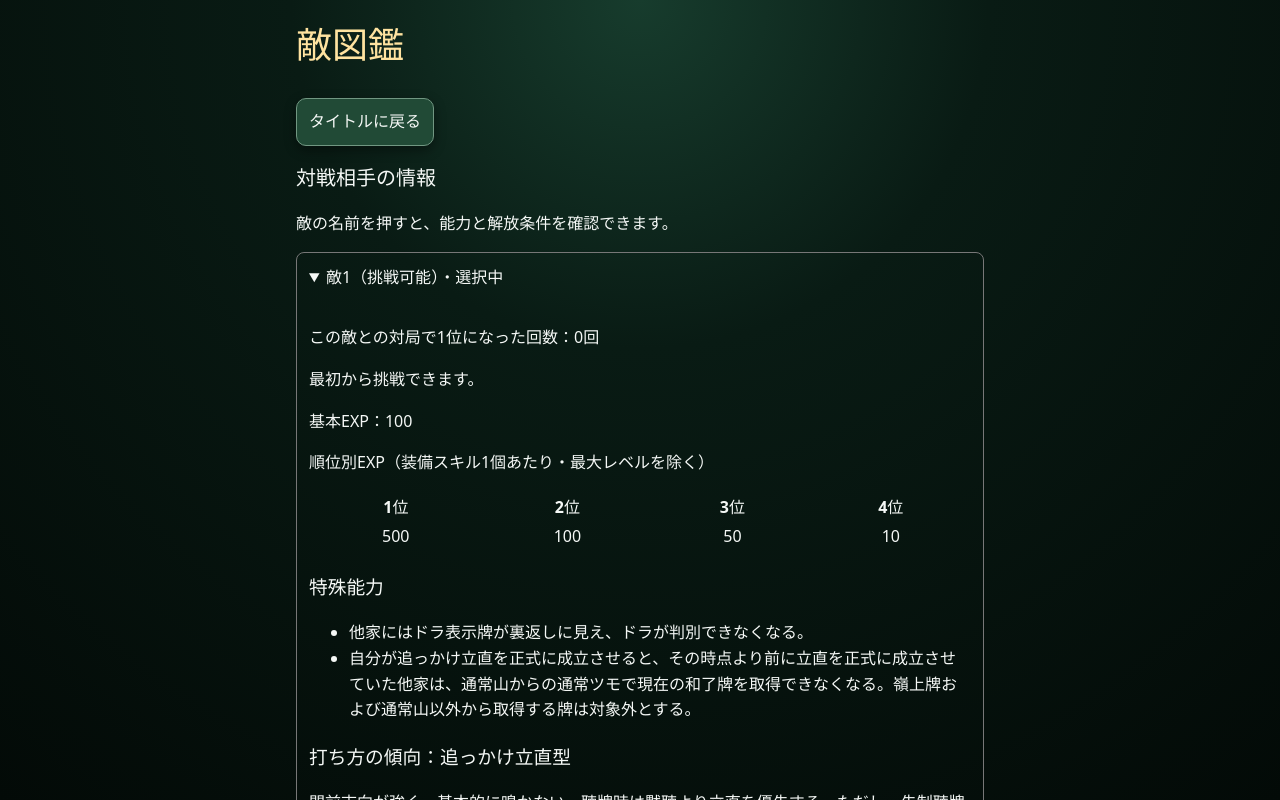
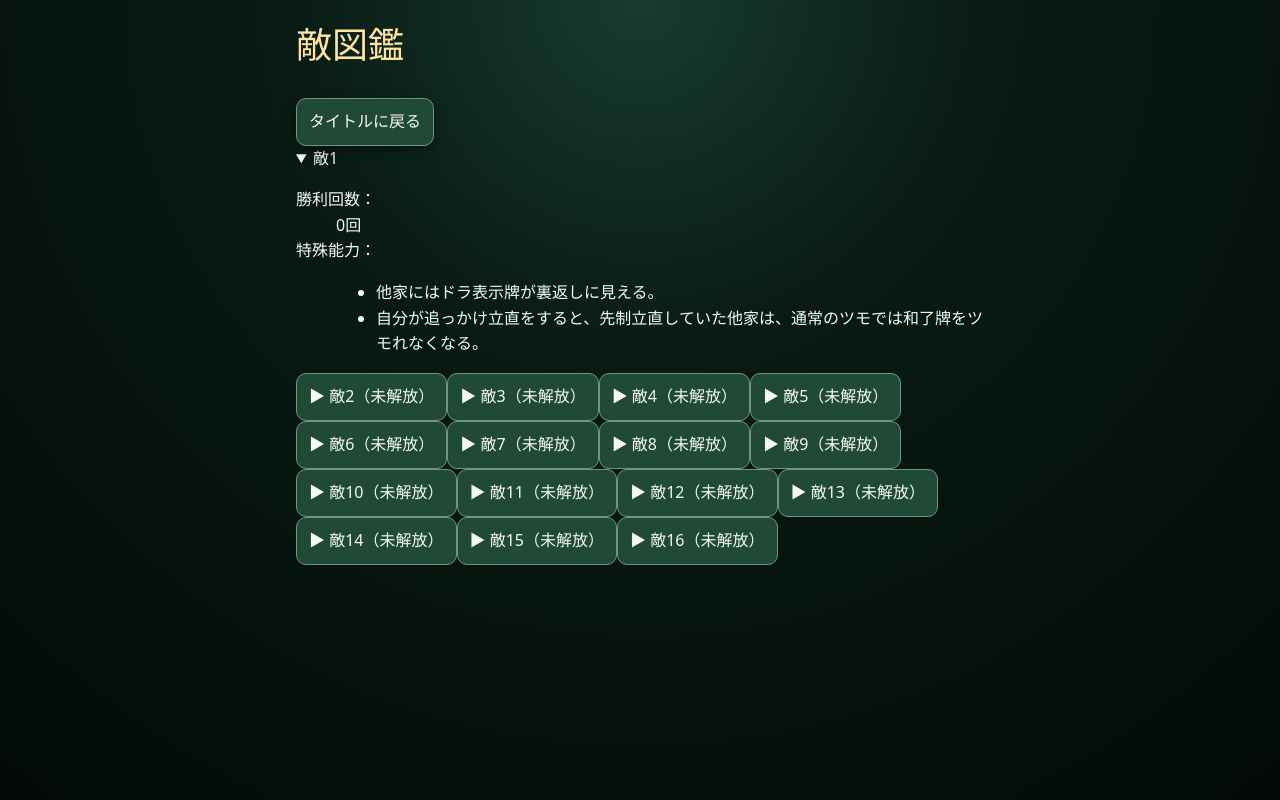
Before and after one commit to takugo20/mahjong-skill-game, a React (Vite) app: page / in a window 1280 px wide. Both pictures are taken after a click on the button "敵図鑑". Built offline with nearby package versions, Linux system fonts and the light colour scheme.

Commit message:
Refactor EnemyGuide component and descriptions

```diff
--- a/src/EnemyGuide.tsx
+++ b/src/EnemyGuide.tsx
@@ -1,147 +1,120 @@
-import type {
-  EnemyProgressState
-} from "./lib/akuukan/enemyProgress";
-import type {
-  EnemyId
-} from "./lib/akuukan/types";
-import {
-  ENEMY_CATALOG,
-  getEnemyDefinition
-} from "./lib/akuukan/enemyCatalog";
-import {
-  calculatePlayerSkillMatchExperience
-} from "./lib/akuukan/playerSkillMatchExperience";
+import type { EnemyProgressState } from "./lib/akuukan/enemyProgress";
+import type { EnemyId } from "./lib/akuukan/types";
+import { ENEMY_CATALOG } from "./lib/akuukan/enemyCatalog";
+
+const DESCRIPTIONS: Readonly<Record<EnemyId, readonly string[]>> = {
+  "enemy-1": [
+    "他家にはドラ表示牌が裏返しに見える。",
+    "自分が追っかけ立直をすると、先制立直していた他家は、通常のツモでは和了牌をツモれなくなる。"
+  ],
+  "enemy-2": [
+    "他家は1,000点を供託しないと副露できない。",
+    "自分は聴牌していなくても立直することができる。立直後は副露することができなくなるが、手替わりは可能。"
+  ],
+  "enemy-3": [
+    "他家は立直できない。",
+    "自分の和了時、前回の和了時と同じ役が含まれていたら、その役の翻数が2倍になる。"
+  ],
+  "enemy-4": [
+    "他家はチー・ポン・大明槓・暗槓ができない（加槓は可能）。",
+    "自分がポン、大明槓するたびに他家から1,000点ずつ奪う。"
+  ],
+  "enemy-5": [
+    "自分はいずれか一種の数牌だけをツモる。",
+    "自分は副露しても門前扱いになる。"
+  ],
+  "enemy-6": [
+    "自分以外の他家の全能力を無効化する。",
+    "自分は常に他家の手牌が見える。"
+  ],
+  "enemy-7": [
+    "他家は役満を含む全ての2翻以上の役が成立しなくなる。",
+    "他家の配牌・通常ツモを制限し、風牌が自分に集まりやすくなる。"
+  ],
+  "enemy-8": [
+    "プレイヤーから他家の河が裏返しに見え、副露やロンもできない。",
+    "自分が副露して晒した牌が赤ドラになる。"
+  ],
+  "enemy-9": [
+    "自分の配牌にドラ暗刻が含まれる。",
+    "他家は立直以外の全ての1翻の役が成立しなくなる。"
+  ],
+  "enemy-10": [
+    "他家はランダムな3枚の牌を捨てられなくなる。副露・暗槓・加槓、和了には使用可能。",
+    "自分の和了点が2倍になる。"
+  ],
+  "enemy-11": [
+    "他家は手牌にある牌と同種の牌を山からツモれなくなる。",
+    "自分の満貫未満の和了を満貫として処理する。"
+  ],
+  "enemy-12": [
+    "他家は直前に捨てた牌と同種の牌を50％の確率でツモる。",
+    "自分の捨て牌が裏返しになり、ロンや副露の対象にならない。"
+  ],
+  "enemy-13": [
+    "自分の手番に「ツモ→打牌」を2回行う。1回目の捨て牌を鳴かれると、2回目は行えない。"
+  ],
+  "enemy-14": [
+    "自分は配牌で聴牌する。"
+  ],
+  "enemy-15": [
+    "他家の満貫未満の和了を無効化し、途中流局にする。",
+    "自分は山からの通常ツモの代わりに河拾いが可能。"
+  ],
+  "enemy-16": [
+    "自分の配牌が一向聴以下になり、他家は四向聴以上になる。"
+  ]
+};
 
 interface Props {
   selectedEnemyId: EnemyId;
   progress: EnemyProgressState;
 }
 
-export function EnemyGuide({
-  selectedEnemyId,
-  progress
-}: Props) {
+export function EnemyGuide({ selectedEnemyId, progress }: Props) {
   return (
     <section
       aria-label="対戦相手の情報"
-      style={{ margin: "16px 0" }}
+      className="enemy-guide"
     >
-      <h2>対戦相手の情報</h2>
-
-      <p>
-        敵の名前を押すと、能力と解放条件を確認できます。
-      </p>
-
       {ENEMY_CATALOG.map(enemy => {
         const record = progress.enemies[enemy.id];
-        const condition = enemy.unlockCondition;
+
+        if (!record.isUnlocked) {
+          return (
+            <button
+              key={enemy.id}
+              type="button"
+              className="enemy-guide-locked"
+              disabled
+            >
+              <span aria-hidden="true">▶︎ </span>
+              {enemy.displayName}（未解放）
+            </button>
+          );
+        }
 
         return (
           <details
             key={`${selectedEnemyId}:${enemy.id}`}
+            className="enemy-guide-entry"
             open={enemy.id === selectedEnemyId}
-            style={{
-              border: "1px solid #777",
-              borderRadius: 8,
-              padding: 12,
-              marginBottom: 8
-            }}
           >
-            <summary
-              style={{
-                minHeight: 44,
-                cursor: "pointer"
-              }}
-            >
-              {enemy.displayName}
-              （{record.isUnlocked ? "挑戦可能" : "未解放"}）
-              {enemy.id === selectedEnemyId ? "・選択中" : ""}
-            </summary>
+            <summary>{enemy.displayName}</summary>
 
-            <p>
-              この敵との対局で1位になった回数：
-              {record.firstPlaceCount}回
-            </p>
+            <dl className="enemy-guide-content">
+              <dt>勝利回数：</dt>
+              <dd>{record.firstPlaceCount}回</dd>
 
-            {condition ? (
-              <>
-                <p>
-                  解放条件：{condition.description}
-                </p>
-
-                <p>
-                  {
-                    getEnemyDefinition(
-                      condition.requiredEnemyId
-                    ).displayName
-                  }
-                  での1位回数：
-                  {
-                    progress.enemies[
-                      condition.requiredEnemyId
-                    ].firstPlaceCount
-                  }
-                  {" / "}
-                  {condition.requiredFirstPlaceCount}回
-                </p>
-              </>
-            ) : (
-              <p>最初から挑戦できます。</p>
-            )}
-
-            <p>基本EXP：{enemy.baseExperience}</p>
-
-            <p>
-              順位別EXP（装備スキル1個あたり・最大レベルを除く）
-            </p>
-
-            <table
-              style={{
-                width: "100%",
-                textAlign: "center"
-              }}
-            >
-              <thead>
-                <tr>
-                  {([1, 2, 3, 4] as const).map(rank => (
-                    <th key={rank} scope="col">
-                      {rank}位
-                    </th>
+              <dt>特殊能力：</dt>
+              <dd>
+                <ul>
+                  {DESCRIPTIONS[enemy.id].map(description => (
+                    <li key={description}>{description}</li>
                   ))}
-                </tr>
-              </thead>
-
-              <tbody>
-                <tr>
-                  {([1, 2, 3, 4] as const).map(rank => (
-                    <td key={rank}>
-                      {
-                        calculatePlayerSkillMatchExperience(
-                          enemy.baseExperience,
-                          rank
-                        )
-                      }
-                    </td>
-                  ))}
-                </tr>
-              </tbody>
-            </table>
-
-            <h3>特殊能力</h3>
-
-            <ul>
-              {enemy.abilities.map(ability => (
-                <li key={ability.id}>
-                  {ability.description}
-                </li>
-              ))}
-            </ul>
-
-            <h3>
-              打ち方の傾向：{enemy.strategy.archetype}
-            </h3>
-
-            <p>{enemy.strategy.description}</p>
+                </ul>
+              </dd>
+            </dl>
           </details>
         );
       })}
```
